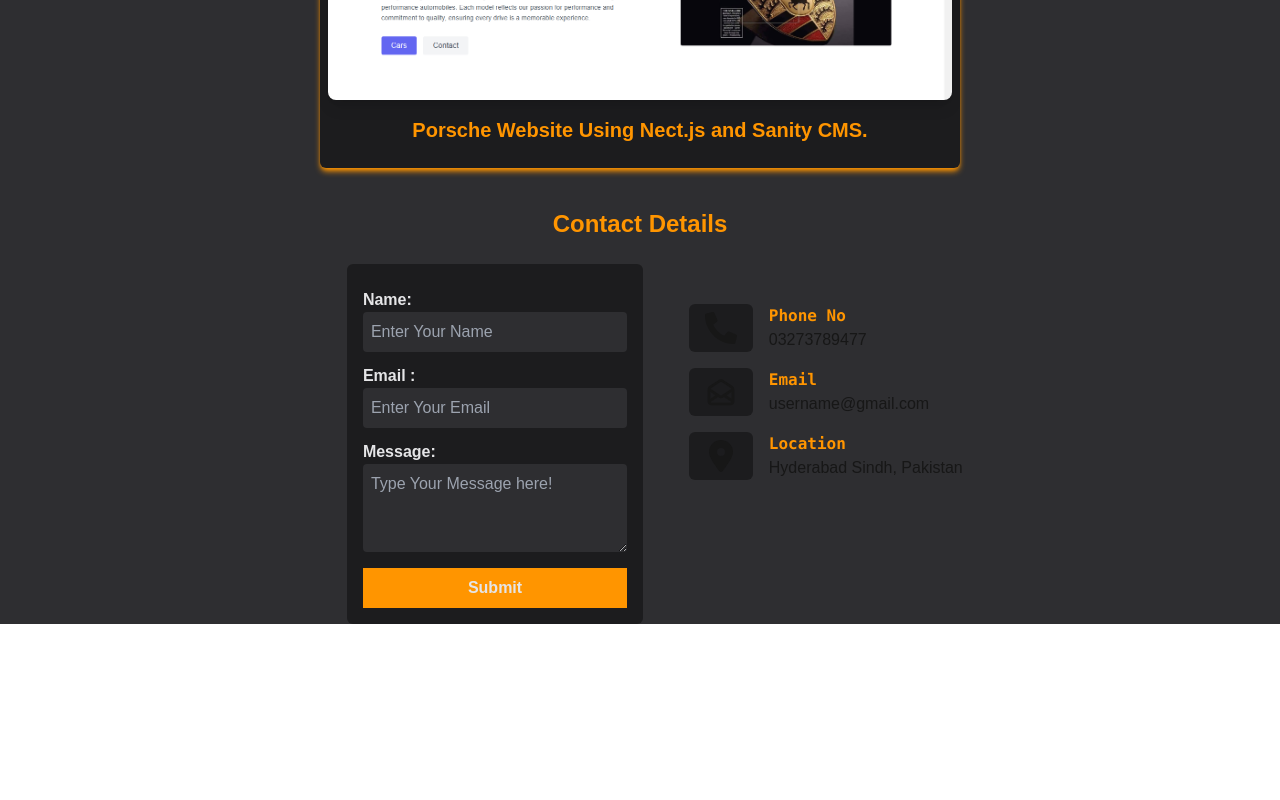
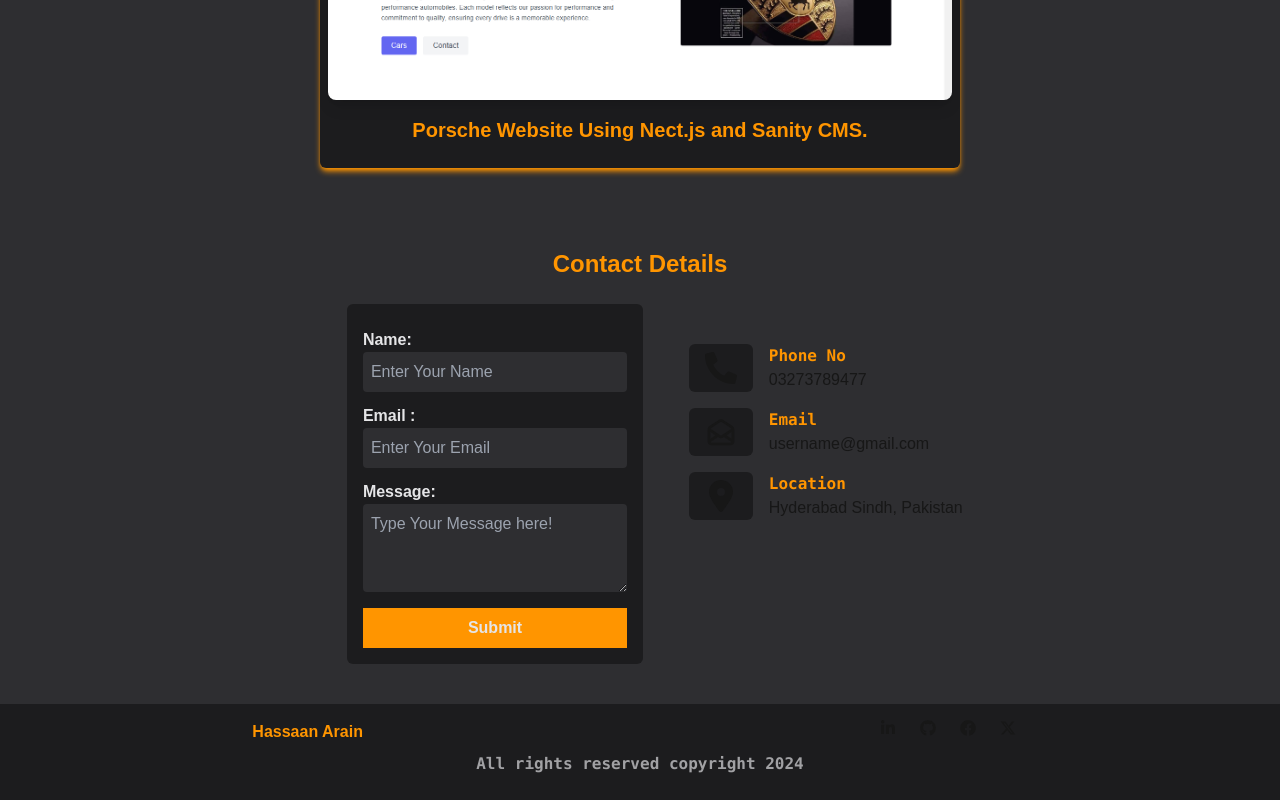
Before and after one commit to MuhammadHassaanArain/q2-nextjs-milestone2-tailwind-portfolio, a Next.js app: page / in a window 1280 px wide. Shown: the part 2761-3561 px from the top of the page. Before the commit the page ends 3385 px from the top, so only its background shows below. Built offline with nearby package versions, Linux system fonts and the light colour scheme.

Commit message:
code pushed

```diff
--- a/src/app/contact/page.tsx
+++ b/src/app/contact/page.tsx
@@ -4,7 +4,7 @@
 
 export default function Contact() {
   return (
-    <div className=" bg-bgdark flex justify-center">
+    <div className=" bg-bgdark flex justify-center py-10">
       <main className="w-10/12">
         <section>
           <h2 className="text-2xl text-accentOrange font-bold text-center p-6">
--- a/src/app/layout.tsx
+++ b/src/app/layout.tsx
@@ -2,6 +2,7 @@
 import localFont from "next/font/local";
 import "./globals.css";
 import Header from "@/app/layouts/Header";
+import Footer from "./layouts/Footer";
 
 const geistSans = localFont({
   src: "./fonts/GeistVF.woff",
@@ -31,6 +32,7 @@
       >
         <Header/>
         {children}
+        <Footer/>
       </body>
     </html>
   );
--- /dev/null
+++ b/src/app/layouts/Footer.tsx
@@ -0,0 +1,25 @@
+import { FaLinkedinIn } from "react-icons/fa";
+import { FaGithub } from "react-icons/fa";
+import { FaFacebook } from "react-icons/fa";
+import { FaXTwitter } from "react-icons/fa6";
+function Footer() {
+  return (
+    <main className="bg-backgroundDark">
+        <section className="py-4">
+           <div className="flex justify-around">
+           <h2 className="text-accentOrange font-bold ">Hassaan Arain</h2>
+            <div className="flex">
+                <a href=" https://www.linkedin.com/in/hassaan-arain-a56123290/"><FaLinkedinIn className="w-10 h-4 hover:text-accentOrange"/></a>
+                <a href="https://github.com/MuhammadHassaanArain"><FaGithub className="w-10 h-4 hover:text-accentOrange"/></a>
+                <a href="https://www.facebook.com/profile.php?id=100094421088969"><FaFacebook className="w-10 h-4 hover:text-accentOrange"/></a>
+                <a href="https://twitter.com/shutuphassaan"><FaXTwitter className="w-10 h-4 hover:text-accentOrange"/></a>
+            </div>
+           </div>
+            <h3 className="text-textSecondary font-bold font-mono text-center py-2">All rights reserved copyright 2024</h3>
+
+        </section>
+    </main>
+  )
+};
+
+export default Footer
```
